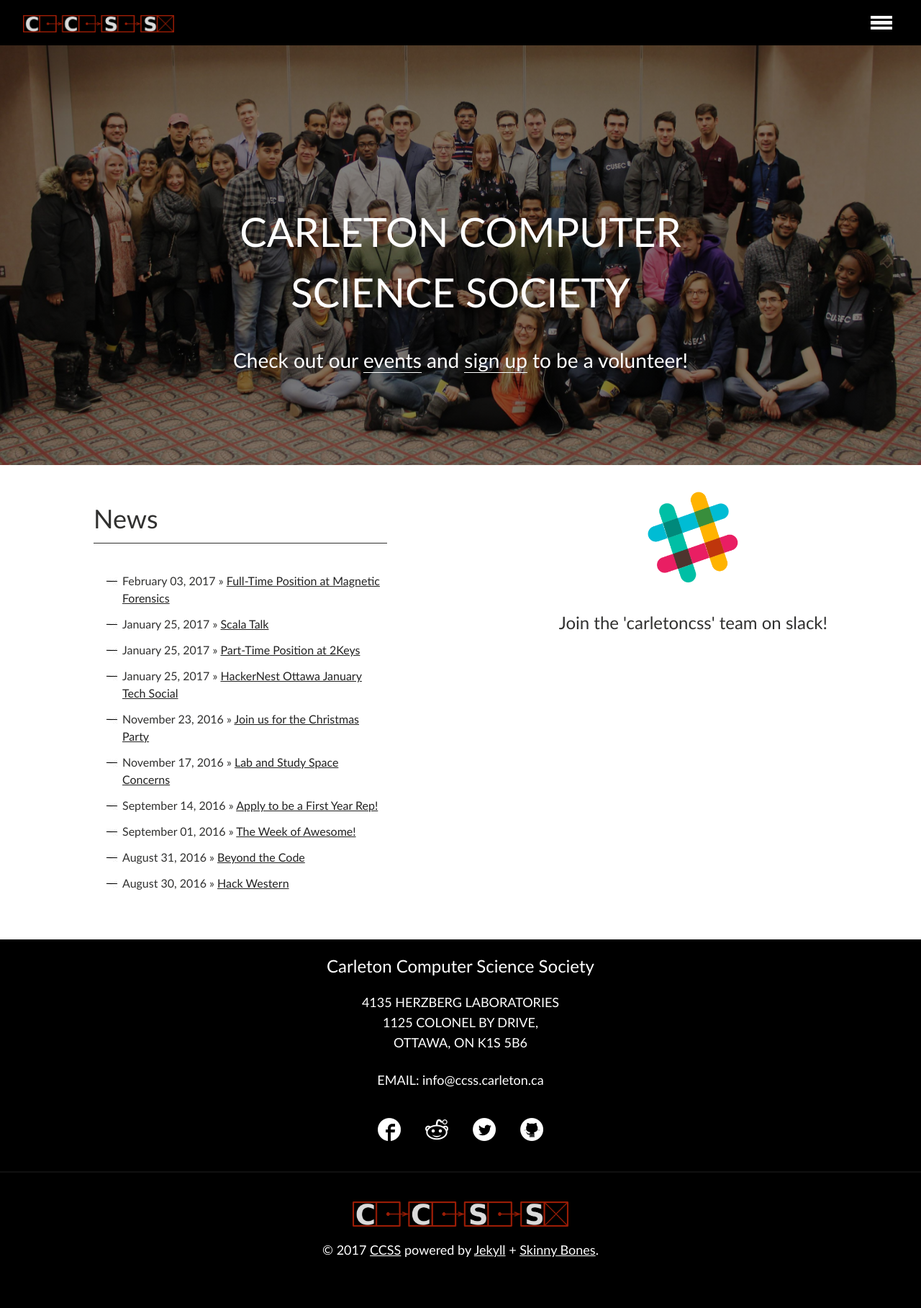
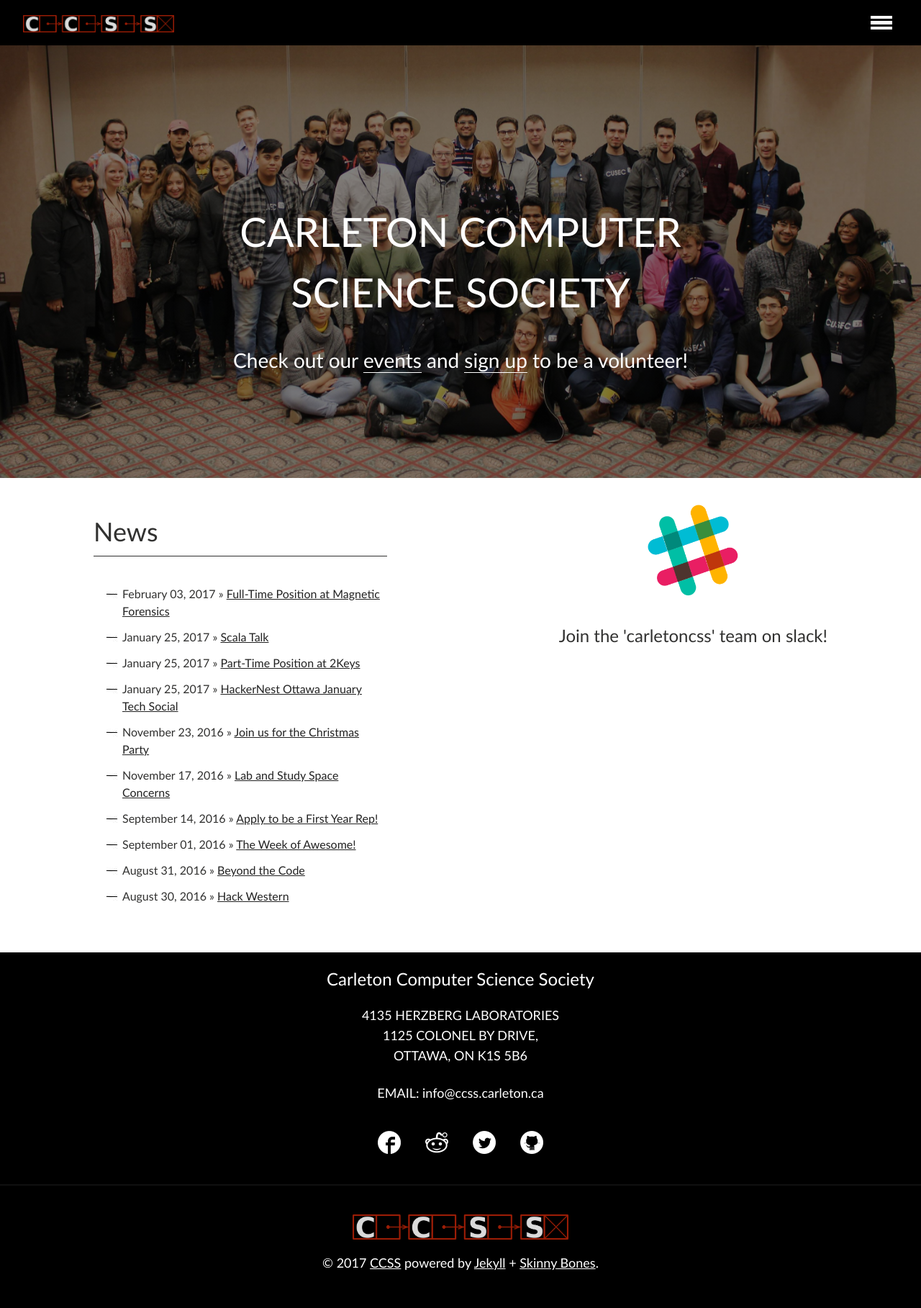
Before and after one commit to CarletonComputerScienceSociety/carletoncomputersciencesociety.github.io, a Jekyll site: the page built from index.md, in a window 1280 px wide. Shown: the whole page at 72% size. Built offline with Jekyll 4.4.1, drawn with Linux system fonts in a browser that asks for light colours.

Commit message:
Update main.html

```diff
--- a/_layouts/main.html
+++ b/_layouts/main.html
@@ -2,7 +2,7 @@
 layout: base
 published: true
 ---
-      <div class="main-page-image-wrapper" style="padding-top: 25vh; background-image: linear-gradient(rgba(0, 0, 0, 0.5), rgba(0, 0, 0, 0.5)), url('{{ page.pimage }}'); font-size:{{ page.subjectsize }};">
+      <div class="main-page-image-wrapper" style="padding-top: 25vh; padding-bottom: 10vh; background-image: linear-gradient(rgba(0, 0, 0, 0.5), rgba(0, 0, 0, 0.5)), url('{{ page.pimage }}'); font-size:{{ page.subjectsize }};">
         <div class='main-front-page-subject' style="{{ page.subjectstyle }}">CARLETON COMPUTER<br>SCIENCE SOCIETY
             <h3 style="margin-bottom:50px;">Check out our <a href="https://ccss.carleton.ca/community/events/" target="_blank" class="skinny-underline">events</a> and <a href="https://ccss.carleton.ca/opportunities/volunteer/" target="_blank" class="skinny-underline">sign up</a> to be a volunteer!</h3>
    		</div>
```
